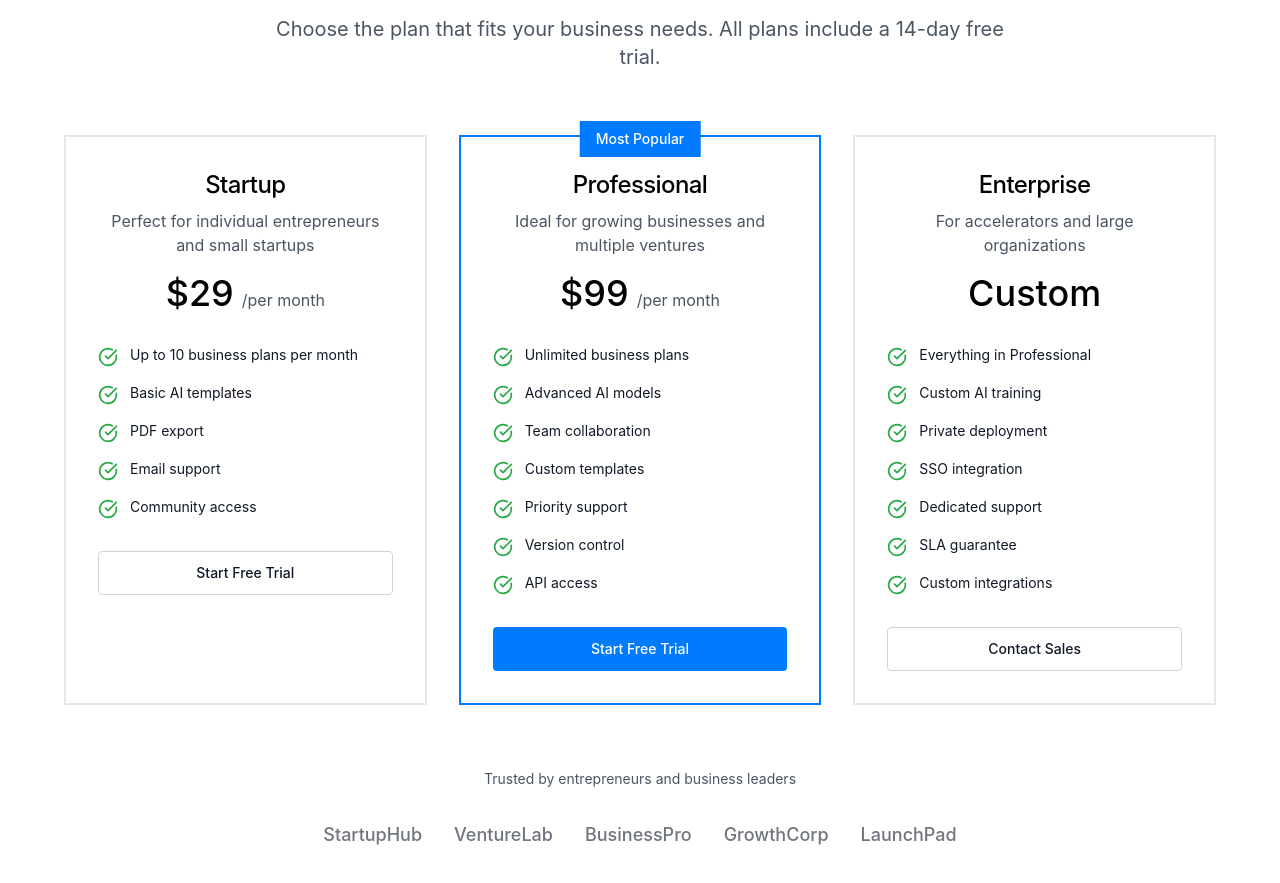
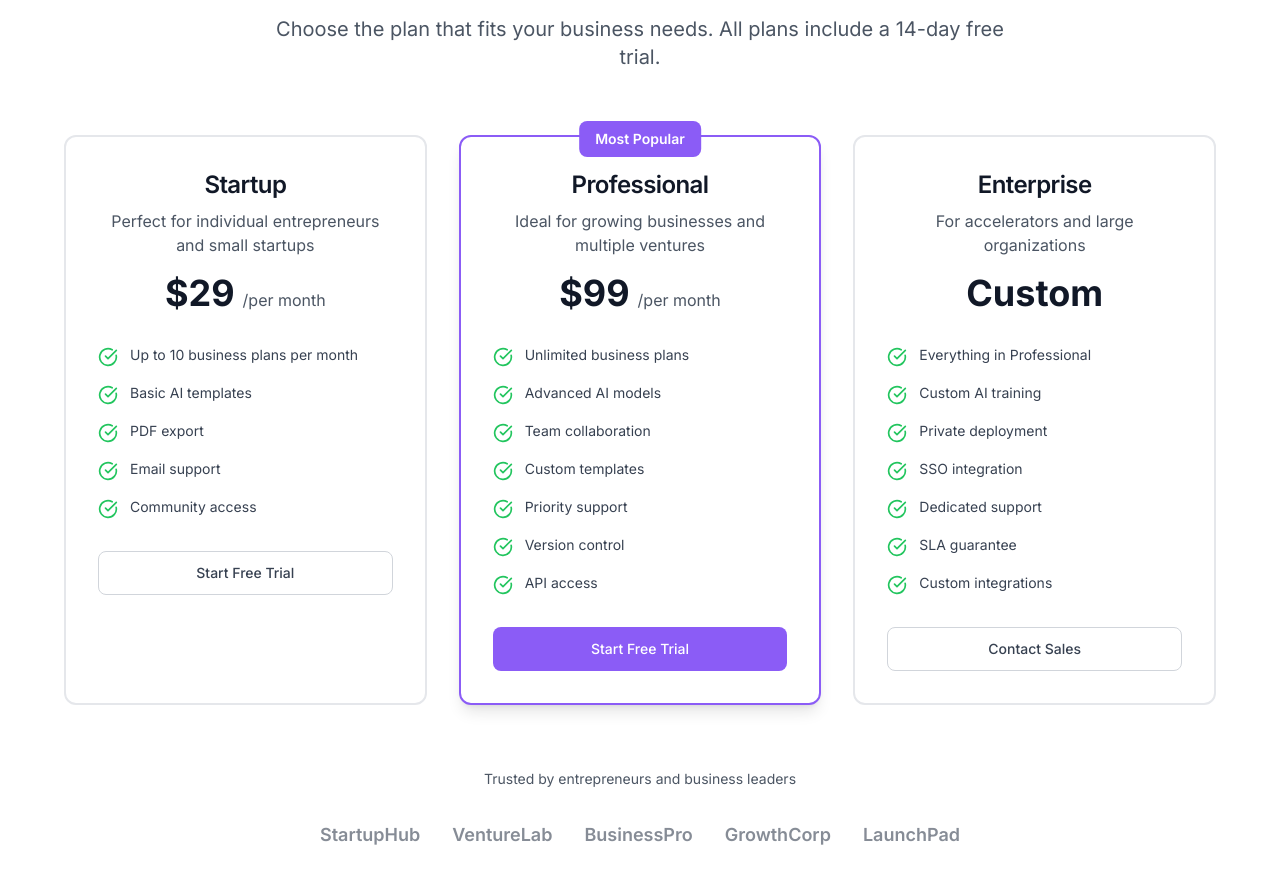
Before and after one commit to elzeerx/bpspecs-project, a React (Vite) app: page / in a window 1280 px wide. Shown: the part 2240-3123 px from the top of the page. Built offline with nearby package versions, Linux system fonts and the light colour scheme.

Commit message:
Clone lovable.dev styling
Apply lovable.dev's color scheme and design to the website, including changes to `src/index.css` and core components.

```diff
--- a/src/components/FeaturesSection.tsx
+++ b/src/components/FeaturesSection.tsx
@@ -36,14 +36,14 @@ const features = [
 
 const FeaturesSection = () => {
   return (
-    <section id="features" className="py-20 lg:py-32 bg-gray-50">
+    <section id="features" className="py-20 lg:py-32 bg-lovable-gray-50">
       <div className="container mx-auto px-6">
         <div className="max-w-3xl mx-auto text-center mb-16">
-          <h2 className="text-3xl md:text-5xl font-medium mb-6 text-black">
+          <h2 className="text-3xl md:text-5xl font-bold mb-6 text-lovable-gray-900">
             Everything You Need to<br />
-            <span className="text-recipe-accent">Build Business Plans</span>
+            <span className="text-gradient">Build Business Plans</span>
           </h2>
-          <p className="text-xl text-gray-600">
+          <p className="text-xl text-lovable-gray-600">
             BPSpecs combines the power of AI with Recipe Group's expertise
             in business strategy to create the ultimate business plan specification tool.
           </p>
@@ -53,14 +53,14 @@ const FeaturesSection = () => {
           {features.map((feature, index) => (
             <div
               key={index}
-              className="group p-8 bg-white border border-gray-200 hover:border-recipe-accent/30 transition-all duration-200"
+              className="group p-8 bg-white rounded-xl border border-lovable-gray-200 hover:border-lovable-purple/30 hover:shadow-lg transition-all duration-200"
             >
-              <div className="w-12 h-12 bg-gray-100 flex items-center justify-center mb-6">
-                <feature.icon className="w-6 h-6 text-recipe-accent" />
+              <div className="w-12 h-12 bg-lovable-purple/10 rounded-lg flex items-center justify-center mb-6">
+                <feature.icon className="w-6 h-6 text-lovable-purple" />
               </div>
 
-              <h3 className="text-xl font-medium mb-4 text-black">{feature.title}</h3>
-              <p className="text-gray-600 leading-relaxed">
+              <h3 className="text-xl font-semibold mb-4 text-lovable-gray-900">{feature.title}</h3>
+              <p className="text-lovable-gray-600 leading-relaxed">
                 {feature.description}
               </p>
             </div>
--- a/src/components/PricingSection.tsx
+++ b/src/components/PricingSection.tsx
@@ -59,11 +59,11 @@ const PricingSection = () => {
     <section id="pricing" className="py-20 lg:py-32 bg-white">
       <div className="container mx-auto px-6">
         <div className="max-w-3xl mx-auto text-center mb-16">
-          <h2 className="text-3xl md:text-5xl font-medium mb-6 text-black">
+          <h2 className="text-3xl md:text-5xl font-bold mb-6 text-lovable-gray-900">
             Simple, Transparent<br />
-            <span className="text-recipe-accent">Pricing</span>
+            <span className="text-gradient">Pricing</span>
           </h2>
-          <p className="text-xl text-gray-600 mb-8">
+          <p className="text-xl text-lovable-gray-600 mb-8">
             Choose the plan that fits your business needs. All plans include a 14-day free trial.
           </p>
         </div>
@@ -72,27 +72,27 @@ const PricingSection = () => {
           {pricingPlans.map((plan, index) => (
             <div
               key={index}
-              className={`relative p-8 bg-white border-2 ${plan.popular ? 'border-recipe-accent' : 'border-gray-200'} transition-all duration-200 ${plan.popular ? '' : 'hover:border-gray-300'}`}
+              className={`relative p-8 bg-white rounded-xl border-2 ${plan.popular ? 'border-lovable-purple shadow-lg' : 'border-lovable-gray-200'} transition-all duration-200 ${plan.popular ? '' : 'hover:border-lovable-gray-300'}`}
             >
               {plan.popular && (
                 <div className="absolute -top-4 left-1/2 -translate-x-1/2">
-                  <div className="bg-recipe-accent text-white px-4 py-2 text-sm font-medium">
+                  <div className="bg-lovable-purple text-white px-4 py-2 text-sm font-semibold rounded-lg">
                     Most Popular
                   </div>
                 </div>
               )}
 
               <div className="text-center mb-8">
-                <h3 className="text-2xl font-medium mb-2 text-black">{plan.name}</h3>
-                <p className="text-gray-600 mb-4">{plan.description}</p>
+                <h3 className="text-2xl font-semibold mb-2 text-lovable-gray-900">{plan.name}</h3>
+                <p className="text-lovable-gray-600 mb-4">{plan.description}</p>
                 <div className="flex items-baseline justify-center gap-2">
                   {plan.price !== "Custom" ? (
                     <>
-                      <span className="text-4xl font-medium text-black">${plan.price}</span>
-                      <span className="text-gray-600">/{plan.period}</span>
+                      <span className="text-4xl font-bold text-lovable-gray-900">${plan.price}</span>
+                      <span className="text-lovable-gray-600">/{plan.period}</span>
                     </>
                   ) : (
-                    <span className="text-4xl font-medium text-black">{plan.price}</span>
+                    <span className="text-4xl font-bold text-lovable-gray-900">{plan.price}</span>
                   )}
                 </div>
               </div>
@@ -100,16 +100,16 @@ const PricingSection = () => {
               <ul className="space-y-4 mb-8">
                 {plan.features.map((feature, featureIndex) => (
                   <li key={featureIndex} className="flex items-start gap-3">
-                    <CheckCircle className="w-5 h-5 text-recipe-success flex-shrink-0 mt-0.5" />
-                    <span className="text-sm text-gray-900">{feature}</span>
+                    <CheckCircle className="w-5 h-5 text-green-500 flex-shrink-0 mt-0.5" />
+                    <span className="text-sm text-lovable-gray-700">{feature}</span>
                   </li>
                 ))}
               </ul>
 
               <Button
-                className={`w-full ${plan.popular
-                  ? 'bg-recipe-accent hover:bg-recipe-accent-dark text-white'
-                  : 'bg-white border border-gray-300 text-gray-900 hover:bg-gray-50'
+                className={`w-full rounded-lg ${plan.popular
+                  ? 'bg-lovable-purple hover:bg-lovable-purple-dark text-white'
+                  : 'bg-white border border-lovable-gray-300 text-lovable-gray-700 hover:bg-lovable-gray-50'
                 }`}
                 size="lg"
               >
@@ -121,15 +121,15 @@ const PricingSection = () => {
 
         {/* Trust Indicators */}
         <div className="mt-16 text-center">
-          <p className="text-sm text-gray-600 mb-8">
+          <p className="text-sm text-lovable-gray-600 mb-8">
             Trusted by entrepreneurs and business leaders
           </p>
           <div className="flex flex-wrap justify-center items-center gap-8 opacity-60">
-            <div className="text-lg font-medium text-gray-900">StartupHub</div>
-            <div className="text-lg font-medium text-gray-900">VentureLab</div>
-            <div className="text-lg font-medium text-gray-900">BusinessPro</div>
-            <div className="text-lg font-medium text-gray-900">GrowthCorp</div>
-            <div className="text-lg font-medium text-gray-900">LaunchPad</div>
+            <div className="text-lg font-semibold text-lovable-gray-700">StartupHub</div>
+            <div className="text-lg font-semibold text-lovable-gray-700">VentureLab</div>
+            <div className="text-lg font-semibold text-lovable-gray-700">BusinessPro</div>
+            <div className="text-lg font-semibold text-lovable-gray-700">GrowthCorp</div>
+            <div className="text-lg font-semibold text-lovable-gray-700">LaunchPad</div>
           </div>
         </div>
       </div>
--- a/src/index.css
+++ b/src/index.css
@@ -1,4 +1,5 @@
 
+@import url('https://fonts.googleapis.com/css2?family=Inter:wght@300;400;500;600;700&display=swap');
 @tailwind base;
 @tailwind components;
 @tailwind utilities;
@@ -6,64 +7,64 @@
 @layer base {
   :root {
     --background: 255 255 255;
-    --foreground: 0 0 0;
+    --foreground: 17 24 39;
 
     --card: 255 255 255;
-    --card-foreground: 0 0 0;
+    --card-foreground: 17 24 39;
 
     --popover: 255 255 255;
-    --popover-foreground: 0 0 0;
+    --popover-foreground: 17 24 39;
 
-    --primary: 0 123 255;
+    --primary: 139 92 246;
     --primary-foreground: 255 255 255;
 
-    --secondary: 248 249 250;
-    --secondary-foreground: 0 0 0;
+    --secondary: 243 244 246;
+    --secondary-foreground: 17 24 39;
 
-    --muted: 248 249 250;
-    --muted-foreground: 136 136 136;
+    --muted: 249 250 251;
+    --muted-foreground: 107 114 128;
 
-    --accent: 248 249 250;
-    --accent-foreground: 0 0 0;
+    --accent: 243 244 246;
+    --accent-foreground: 17 24 39;
 
-    --destructive: 220 53 69;
+    --destructive: 239 68 68;
     --destructive-foreground: 255 255 255;
 
-    --border: 229 229 229;
-    --input: 229 229 229;
-    --ring: 0 123 255;
+    --border: 229 231 235;
+    --input: 229 231 235;
+    --ring: 139 92 246;
 
-    --radius: 0.375rem;
+    --radius: 0.5rem;
   }
 
   .dark {
-    --background: 0 0 0;
-    --foreground: 255 255 255;
+    --background: 17 24 39;
+    --foreground: 249 250 251;
 
-    --card: 17 17 17;
-    --card-foreground: 255 255 255;
+    --card: 31 41 55;
+    --card-foreground: 249 250 251;
 
-    --popover: 17 17 17;
-    --popover-foreground: 255 255 255;
+    --popover: 31 41 55;
+    --popover-foreground: 249 250 251;
 
-    --primary: 0 123 255;
+    --primary: 139 92 246;
     --primary-foreground: 255 255 255;
 
-    --secondary: 26 26 26;
-    --secondary-foreground: 255 255 255;
+    --secondary: 31 41 55;
+    --secondary-foreground: 249 250 251;
 
-    --muted: 26 26 26;
-    --muted-foreground: 136 136 136;
+    --muted: 31 41 55;
+    --muted-foreground: 156 163 175;
 
-    --accent: 26 26 26;
-    --accent-foreground: 255 255 255;
+    --accent: 31 41 55;
+    --accent-foreground: 249 250 251;
 
-    --destructive: 220 53 69;
+    --destructive: 239 68 68;
     --destructive-foreground: 255 255 255;
 
-    --border: 26 26 26;
-    --input: 26 26 26;
-    --ring: 0 123 255;
+    --border: 55 65 81;
+    --input: 55 65 81;
+    --ring: 139 92 246;
   }
 }
 
@@ -80,13 +81,13 @@
   }
 
   h1, h2, h3, h4, h5, h6 {
-    @apply font-medium;
+    @apply font-semibold;
     letter-spacing: -0.025em;
   }
 }
 
 @layer utilities {
   .text-gradient {
-    @apply bg-gradient-to-r from-recipe-accent to-recipe-accent-dark bg-clip-text text-transparent;
+    @apply bg-gradient-to-r from-lovable-purple to-lovable-purple-dark bg-clip-text text-transparent;
   }
 }
--- a/tailwind.config.ts
+++ b/tailwind.config.ts
@@ -53,17 +53,23 @@ export default {
 					DEFAULT: 'hsl(var(--card))',
 					foreground: 'hsl(var(--card-foreground))'
 				},
-				recipe: {
-					black: '#000000',
-					charcoal: '#111111',
-					slate: '#1a1a1a',
-					gray: '#333333',
-					silver: '#888888',
-					white: '#ffffff',
-					accent: '#007bff',
-					'accent-dark': '#0056b3',
-					success: '#28a745',
-					warning: '#ffc107'
+				lovable: {
+					purple: '#8B5CF6',
+					'purple-dark': '#7C3AED',
+					'purple-light': '#A78BFA',
+					'purple-bg': '#F3F4F6',
+					gray: {
+						50: '#F9FAFB',
+						100: '#F3F4F6',
+						200: '#E5E7EB',
+						300: '#D1D5DB',
+						400: '#9CA3AF',
+						500: '#6B7280',
+						600: '#4B5563',
+						700: '#374151',
+						800: '#1F2937',
+						900: '#111827',
+					}
 				}
 			},
 			borderRadius: {
@@ -72,8 +78,7 @@ export default {
 				sm: 'calc(var(--radius) - 4px)'
 			},
 			fontFamily: {
-				sans: ['-apple-system', 'BlinkMacSystemFont', 'Segoe UI', 'Roboto', 'Helvetica Neue', 'Arial', 'sans-serif'],
-				mono: ['SF Mono', 'Monaco', 'Consolas', 'Liberation Mono', 'Courier New', 'monospace'],
+				sans: ['Inter', '-apple-system', 'BlinkMacSystemFont', 'Segoe UI', 'Roboto', 'sans-serif'],
 			},
 			fontSize: {
 				'2xs': ['0.625rem', { lineHeight: '0.75rem' }],
```
Also changed, not shown: src/components/Footer.tsx (+31 -31 lines), src/components/Header.tsx (+18 -18 lines), src/components/HeroSection.tsx (+12 -12 lines).
